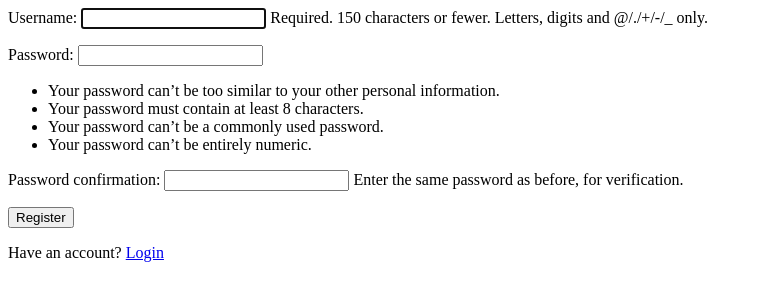
After one commit to Neeyo1/first-website, a Django app: page /notes/register/ in a window 1280 px wide. The commit adds this page. Shown: the top 301 px of the page, without its empty margins (0-762 px from the left). Run offline with Django 3.2, Linux system fonts and the light colour scheme.

Commit message:
User registration

```diff
--- a/firstwebsite/notes/templates/notes/index.html
+++ b/firstwebsite/notes/templates/notes/index.html
@@ -10,6 +10,9 @@
         </p>
         <hr/>
         {% if request.user.is_authenticated %}
+            <p>
+                Hi {{ request.user }}
+            </p>
             <p>
                 <a href="/notes/logout/">Logout</a>
             </p>
--- a/firstwebsite/notes/templates/notes/login_register_form.html
+++ b/firstwebsite/notes/templates/notes/login_form.html
@@ -9,6 +9,9 @@
     <p>
         <input type="submit" value="Login">
     </p>
+    <p>
+        Don't have an account? <a href="/notes/register/">Register</a>
+    </p>
     {% if error_message %}
         <p>
             {{ error_message }}
--- /dev/null
+++ b/firstwebsite/notes/templates/notes/register_form.html
@@ -0,0 +1,15 @@
+<form action="" method="post">
+    {% csrf_token %}
+    {{ form.as_p }}
+    <p>
+        <input type="submit" value="Register">
+    </p>
+    <p>
+        Have an account? <a href="/notes/login/">Login</a>
+    </p>
+    {% if error_message %}
+        <p>
+            {{ error_message }}
+        </p>
+    {% endif %}
+</form>
--- a/firstwebsite/notes/urls.py
+++ b/firstwebsite/notes/urls.py
@@ -24,4 +24,6 @@ urlpatterns = [
     path("login/", views.login_to_page, name="login_to_page"),
     #logout
     path("logout/", views.logout_from_page, name="logout_from_page"),
+    #register
+    path("register/", views.register_to_page, name="register_to_page"),
 ]
--- a/firstwebsite/notes/views.py
+++ b/firstwebsite/notes/views.py
@@ -5,6 +5,7 @@ from django.contrib.auth.models import User
 from .forms import TopicForm, NoteForm, CommentForm
 from django.contrib.auth import authenticate, login, logout
 from django.contrib.auth.decorators import login_required
+from django.contrib.auth.forms import UserCreationForm
 
 # Create your views here.
 
@@ -187,13 +188,28 @@ def login_to_page(request):
             print("Success")
             return HttpResponseRedirect("/notes/")
         else:
-            error_message = "Incorrct login or password"
+            error_message = "Incorrect login or password"
             context = {'error_message': error_message}
-            return render(request, "notes/login_register_form.html", context)
+            return render(request, "notes/login_form.html", context)
 
     context = {}
-    return render(request, "notes/login_register_form.html", context)
+    return render(request, "notes/login_form.html", context)
 
 def logout_from_page(request):
     logout(request)
     return HttpResponseRedirect("/notes/")
+
+def register_to_page(request):
+    form = UserCreationForm()
+    context = {'form': form}
+    if request.method == "POST":
+        form = UserCreationForm(request.POST)
+        if form.is_valid():
+            user = form.save()
+            login(request, user)
+            return HttpResponseRedirect("/notes/")
+        else:
+            error_message = "Error during registration"
+            context = {'error_message': error_message, 'form': form}
+            return render(request, "notes/register_form.html", context)
+    return render(request, "notes/register_form.html", context)
```
Also changed, not shown: firstwebsite/db.sqlite3.
